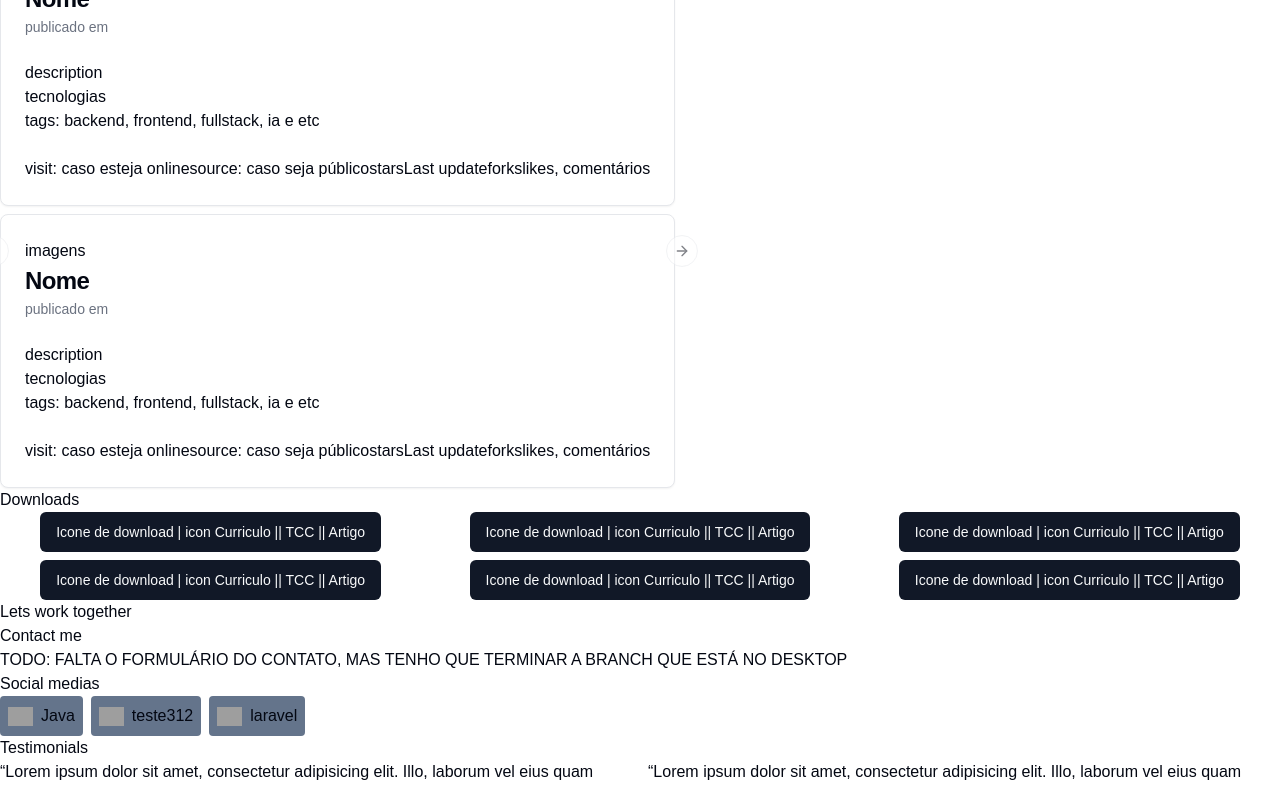
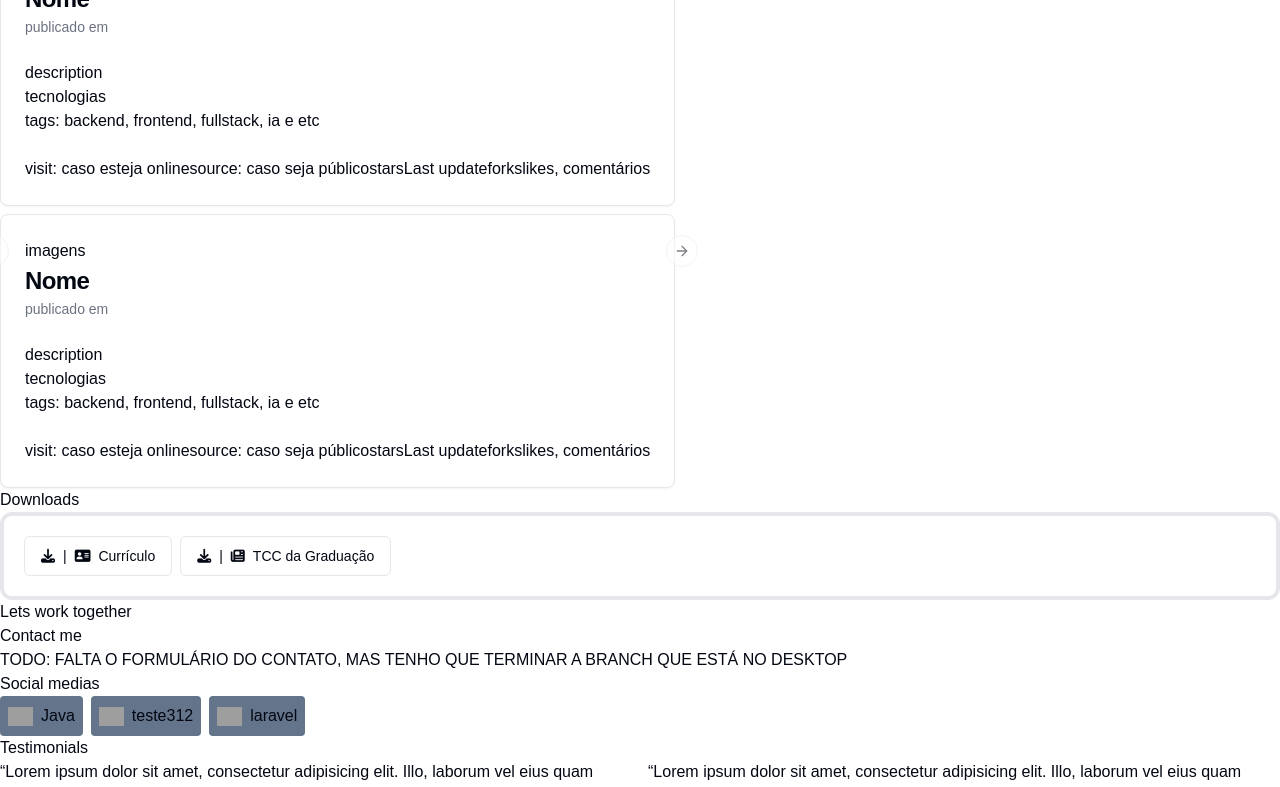
Before and after one commit to fabriciogferreira/fabriciogferreira, a Next.js app: page / in a window 1280 px wide. Shown: the part 2186-2973 px from the top of the page. Built offline with nearby package versions, Linux system fonts and the light colour scheme; grey boxes are pictures that could not be loaded.

Commit message:
feat: v2 sketch downloads

```diff
--- a/app/_components/Donwloads.tsx
+++ b/app/_components/Donwloads.tsx
@@ -1,28 +1,30 @@
-import { Button } from '@/components/ui/button';
+import { buttonVariants } from '@/components/ui/button';
+
+type file = {
+    name: string
+    icon: string
+    path: string
+}
+
+const FILES: Array<file> = [
+    {name: "Currículo", icon: "address-card", path: "curriculo.pdf"},
+    {name: "TCC da Graduação", icon: "newspaper", path: "tcc-graduation.pdf"},
+]
 
 export default function Downloads(){
     return (
         <section >
             <h1>Downloads</h1>
-            <div className='flex flex-wrap gap-2 justify-around'>
-                <Button>
-                    Icone de download | icon  Curriculo || TCC || Artigo
-                </Button>
-                <Button>
-                    Icone de download | icon  Curriculo || TCC || Artigo
-                </Button>
-                <Button>
-                    Icone de download | icon  Curriculo || TCC || Artigo
-                </Button>
-                <Button>
-                    Icone de download | icon  Curriculo || TCC || Artigo
-                </Button>
-                <Button>
-                    Icone de download | icon  Curriculo || TCC || Artigo
-                </Button>
-                <Button>
-                    Icone de download | icon  Curriculo || TCC || Artigo
-                </Button>
+            <div className='flex flex-wrap gap-2 justify-start border border-4 p-5 rounded-xl'>
+                {FILES.map((file) => {
+                    return (
+                        <a key={file.name} className={buttonVariants({ variant: "outline" })} download href={file.path} target="_blank" rel="noopener noreferrer">
+                            <i className="fa-solid fa-download"></i> |
+                            <i className={`fa-solid fa-${file.icon}`}></i>
+                            {file.name}
+                        </a>
+                    )
+                })}
             </div>
         </section>
     )
```
Also changed, not shown: 1 other file (tests, documents, lock files or other folders).
